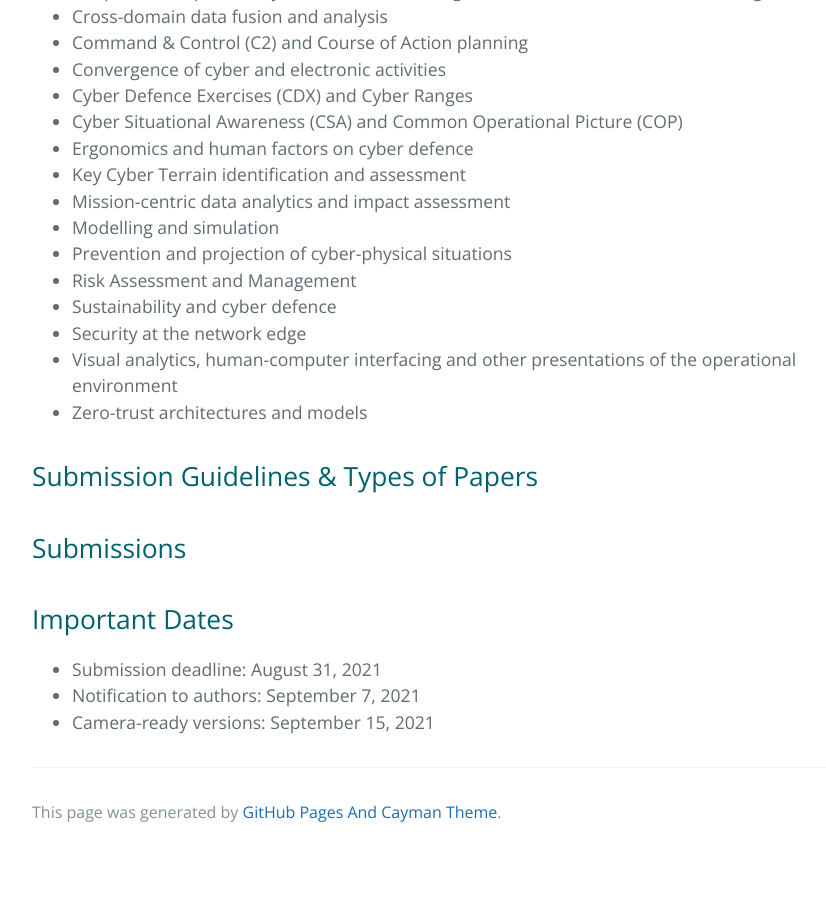
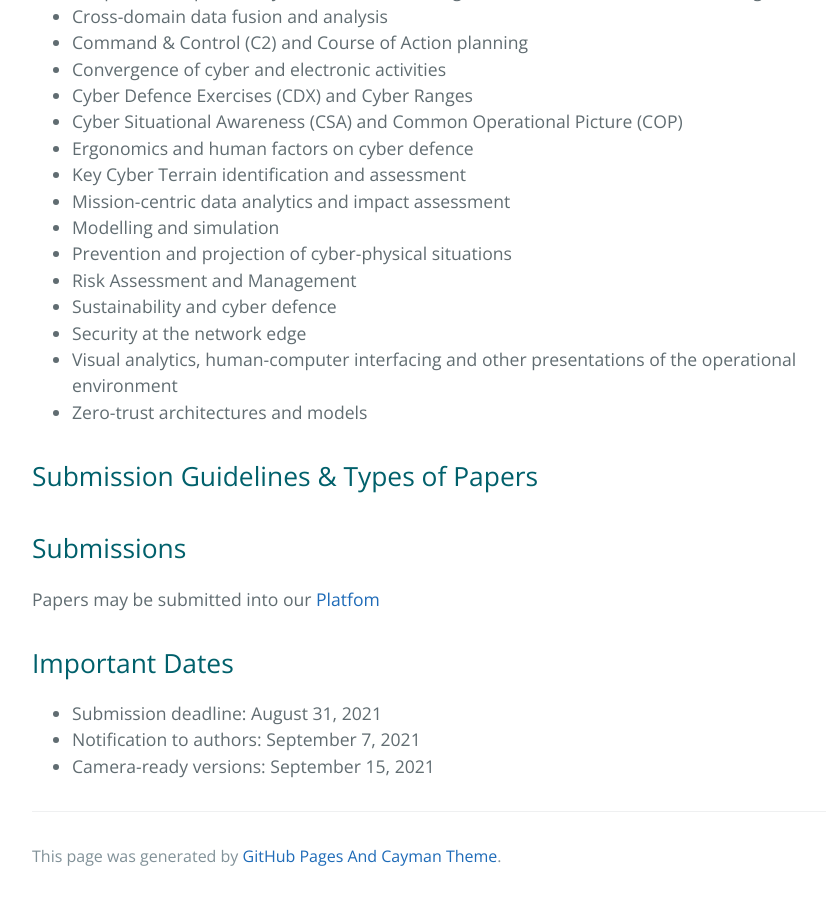
Before and after one commit to cdtsecomane/cdtsecomane.github.io, a Jekyll site: the page built from cfp.md, in a window 1280 px wide and 900 px high, scrolled down 1327 px. Shown: the whole window, without its empty margins (192-1018 px from the left). Built offline with Jekyll 4.4.1, drawn with Linux system fonts in a browser that asks for light colours; before the commit the page ends 2183 px from its top, so only the background shows below that.

Commit message:
Update cfp.md

```diff
--- a/cfp.md
+++ b/cfp.md
@@ -38,6 +38,7 @@ environment
 ## Submission Guidelines & Types of Papers
 
 ## Submissions
+Papers may be submitted into our [Platfom](https://easychair.org/conferences/?conf=cdtsecomane2021)
 
 ## Important Dates
 * Submission deadline: August 31, 2021
```
